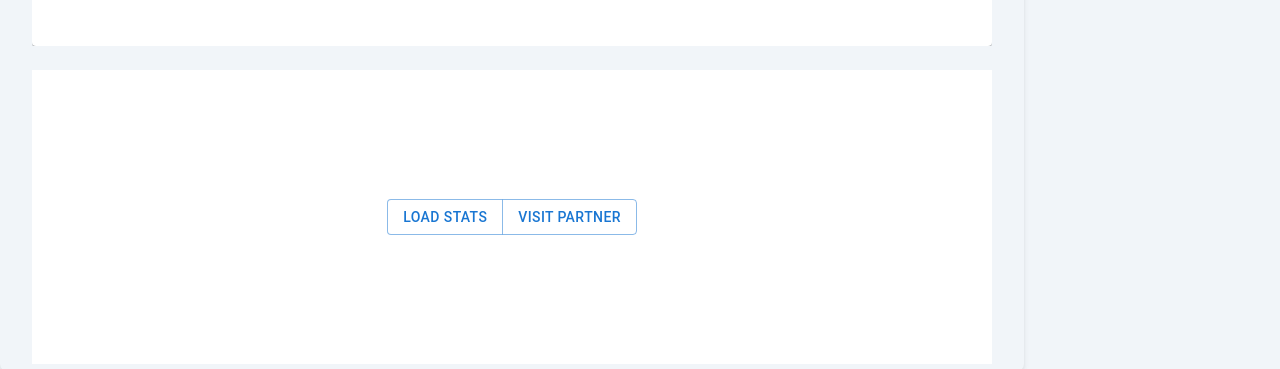
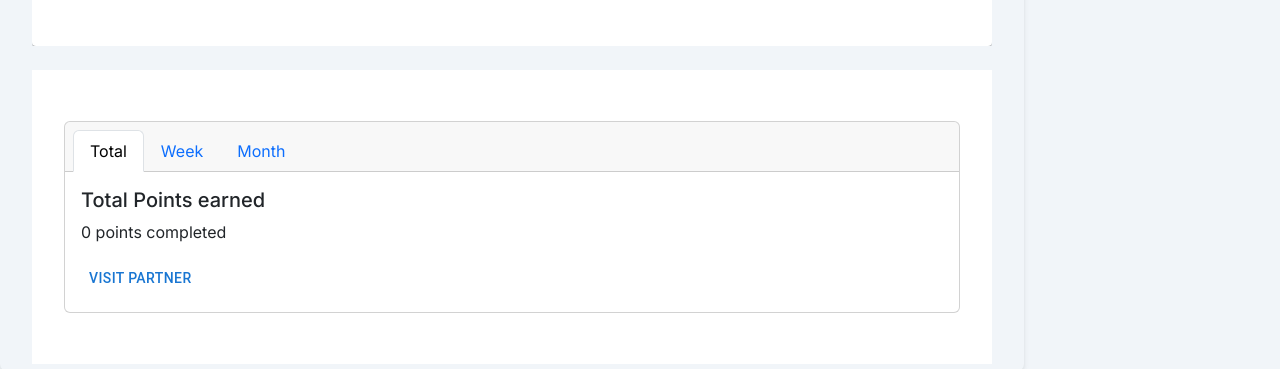
Before and after one commit to Kennethsim2000/MeekPoints, a Next.js app: page / in a window 1280 px wide. Shown: the part 428-797 px from the top of the page. Built offline with nearby package versions, Linux system fonts and the light colour scheme; no server answers; the database is empty.

Commit message:
Complete total points earned

```diff
--- a/app/components/profile.tsx
+++ b/app/components/profile.tsx
@@ -8,6 +8,8 @@ import HistoryComponent from "./history";
 import ModalCompleteComponent from "./modalComplete";
 import ModalAddTaskComponent from "./modalAddTask";
 import Link from "next/link";
+import Card from "react-bootstrap/Card";
+import Nav from "react-bootstrap/Nav";
 
 type PropType = {
   user: string;
@@ -39,6 +41,7 @@ export default function ProfileComponent(props: PropType) {
   const [showComplete, setShowComplete] = useState<boolean>(false);
   const [showAddTask, setShowAddTask] = useState<boolean>(false);
   const [selectedTask, setSelectedTask] = useState<string>("");
+  const [totalPoints, setTotalPoints] = useState<number>(0);
 
   useEffect(() => {
     async function fetchTasks() {
@@ -51,7 +54,14 @@ export default function ProfileComponent(props: PropType) {
     }
     async function fetchCompletedTasks() {
       const res = await fetch("/api/completed");
-      const totalCompletedTask = await res.json();
+      const totalCompletedTask: TaskCompleted[] = await res.json();
+      const totalUserCompletedTask = totalCompletedTask.filter(
+        (task: TaskCompleted) => task.owner === props.user
+      );
+      const totalMeekPoints = totalUserCompletedTask.reduce((acc, task) => {
+        return acc + task.meekPoints;
+      }, 0);
+      setTotalPoints(totalMeekPoints);
       setCompletedTasks(totalCompletedTask);
     }
     fetchTasks();
@@ -59,6 +69,8 @@ export default function ProfileComponent(props: PropType) {
   }, []);
   return (
     <main className="flex h-screen w-screen bg-slate-100">
+      <div></div>
+
       <div className="w-full md:w-4/5 bg-slate-100 shadow-md rounded-lg h-screen md:p-8">
         <div className="h-3/5 overflow-x-auto overflow-y-auto md: mb-4">
           <TableComponent
@@ -70,15 +82,35 @@ export default function ProfileComponent(props: PropType) {
             setSelectedTask={setSelectedTask}
           />
         </div>
-        <div className=" flex bg-white h-2/5 justify-center items-center">
-          <div>
-            <ButtonGroup variant="outlined" aria-label="Loading button group">
-              <Button>Load Stats</Button>
+        <div className="flex bg-white h-2/5 justify-center items-center w-full md:px-8">
+          <Card className="md:flex-grow ">
+            <Card.Header>
+              <Nav variant="tabs" defaultActiveKey="#Total">
+                <Nav.Item>
+                  <Nav.Link href="#Total">Total</Nav.Link>
+                </Nav.Item>
+                <Nav.Item>
+                  <Nav.Link href="#Week">Week</Nav.Link>
+                </Nav.Item>
+                <Nav.Item>
+                  <Nav.Link href="#Week">Month</Nav.Link>
+                </Nav.Item>
+              </Nav>
+            </Card.Header>
+            <Card.Body>
+              <Card.Title>Total Points earned</Card.Title>
+              <Card.Text>{totalPoints} points completed</Card.Text>
               <Link href={partner}>
-                <Button>Visit partner</Button>
+                <Button>Visit Partner</Button>
               </Link>
-            </ButtonGroup>
-          </div>
+            </Card.Body>
+          </Card>
+          {/* <ButtonGroup variant="outlined" aria-label="Loading button group">
+            <Button>Load Stats</Button>
+            <Link href={partner}>
+              <Button>Visit partner</Button>
+            </Link>
+          </ButtonGroup> */}
         </div>
       </div>
 
```
